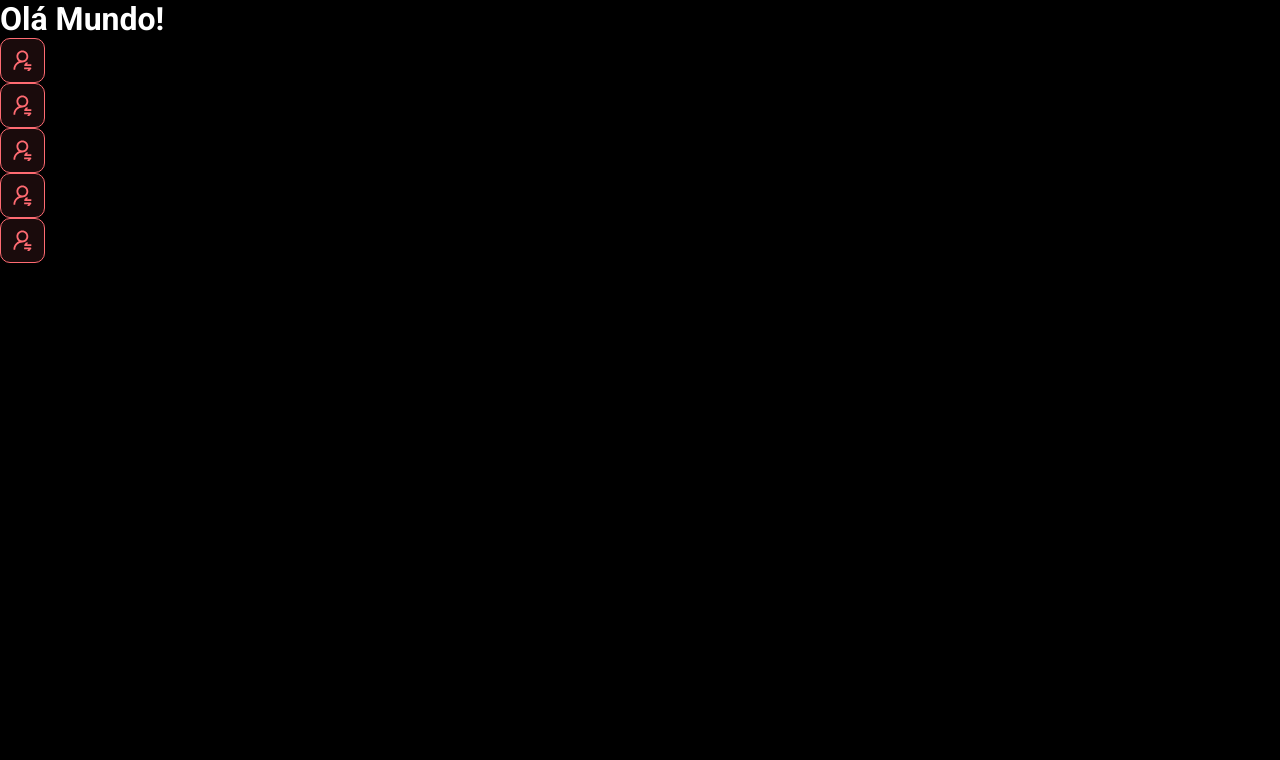
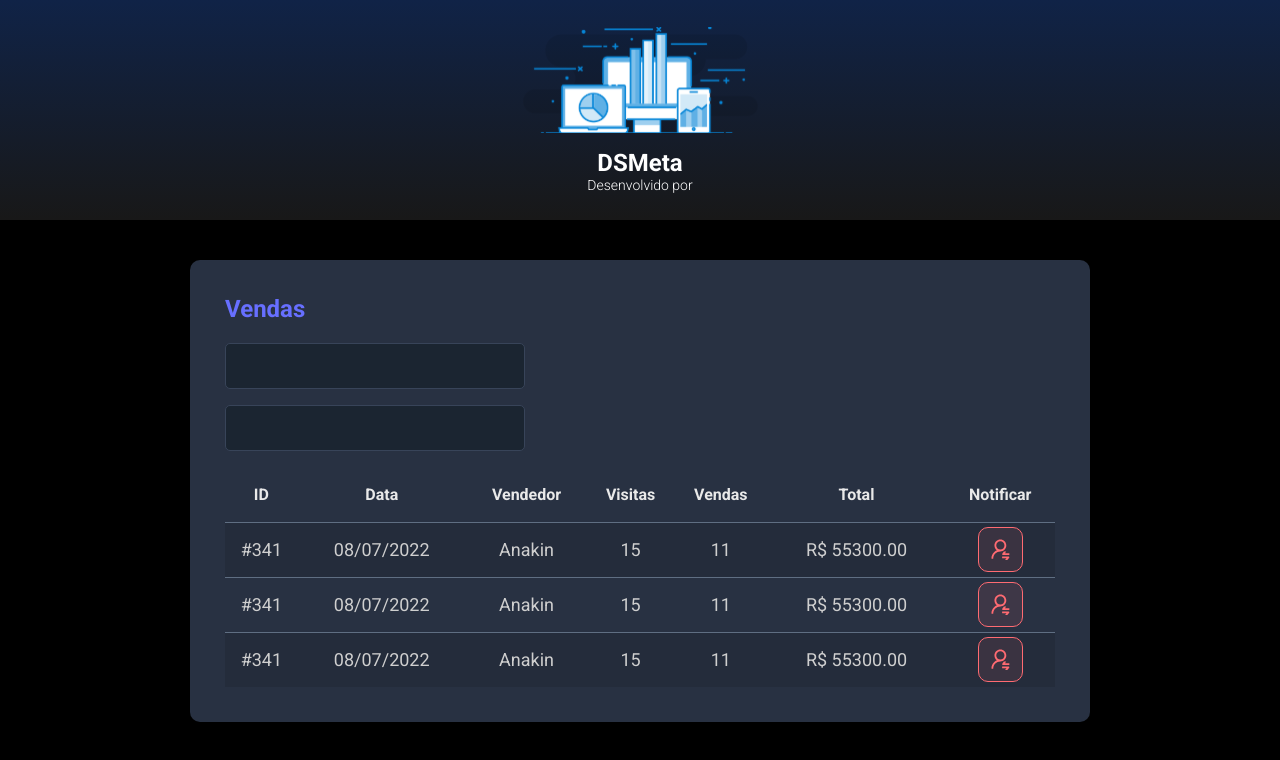
Before and after one commit to Lucas-ns/dsmeta, a React (Vite) app in the folder frontend/: page / in a window 1280 px wide. Shown: the top 760 px of the page. Built offline with nearby package versions, Linux system fonts and the light colour scheme.

Commit message:
Other components

```diff
--- a/frontend/src/App.tsx
+++ b/frontend/src/App.tsx
@@ -1,14 +1,18 @@
 import NotificationButton from "./components/NotificationButton"
+import Header from "./components/Header"
+import SalesCard from "./components/SalesCard"
 
 function App() {
   return (
     <>
-      <h1>Olá Mundo!</h1>
-      <NotificationButton></NotificationButton>
-      <NotificationButton></NotificationButton>
-      <NotificationButton></NotificationButton>
-      <NotificationButton></NotificationButton>
-      <NotificationButton></NotificationButton>
+      <Header></Header>
+      <main>
+        <section id="sales">
+          <div className="dsmeta-container">
+            <SalesCard />
+          </div>
+        </section>
+      </main>
     </>
   )
 }
--- /dev/null
+++ b/frontend/src/components/Header/index.tsx
@@ -0,0 +1,22 @@
+import logo from '../../assets/img/logo.svg'
+
+import './styles.css'
+
+function Header() {
+    return (
+      <>
+        <header>
+            <div className="dsmeta-logo-container">
+                <img src={ logo } alt="DSMeta" />
+                <h1>DSMeta</h1>
+                <p>
+                    Desenvolvido por
+                    <a href="https://www.linkedin.com/lucas"></a>
+                </p>
+            </div>
+        </header>
+      </>
+    )
+  }
+
+  export default Header
--- /dev/null
+++ b/frontend/src/components/Header/styles.css
@@ -0,0 +1,27 @@
+header {
+    background: linear-gradient(180deg, #102347 0%, #181818 100%);
+    height: 220px;
+    display: flex;
+    align-items: center;
+    justify-content: center;
+}
+
+.dsmeta-logo-container {
+    display: flex;
+    flex-direction: column;
+    align-items: center;
+}
+
+.dsmeta-logo-container img {
+    width: 235px;
+}
+
+.dsmeta-logo-container h1 {
+    margin-top: 15px;
+    font-size: 24px;
+}
+
+.dsmeta-logo-container p {
+    font-size: 14px;
+    font-weight: 300;
+}
--- /dev/null
+++ b/frontend/src/components/SalesCard/index.tsx
@@ -0,0 +1,79 @@
+import NotificationButton from '../NotificationButton'
+import './styles.css'
+
+function SalesCard() {
+  return (
+      <div className="dsmeta-card">
+            <h2 className="dsmeta-sales-title">Vendas</h2>
+            <div>
+              <div className="dsmeta-form-control-container">
+                <input className="dsmeta-form-control" type="text" />
+              </div>
+              <div className="dsmeta-form-control-container">
+                <input className="dsmeta-form-control" type="text" />
+              </div>
+            </div>
+
+            <div>
+              <table className="dsmeta-sales-table">
+                <thead>
+                  <tr>
+                    <th className="show992">ID</th>
+                    <th className="show576">Data</th>
+                    <th>Vendedor</th>
+                    <th className="show992">Visitas</th>
+                    <th className="show992">Vendas</th>
+                    <th>Total</th>
+                    <th>Notificar</th>
+                  </tr>
+                </thead>
+                <tbody>
+                  <tr>
+                    <td className="show992">#341</td>
+                    <td className="show576">08/07/2022</td>
+                    <td>Anakin</td>
+                    <td className="show992">15</td>
+                    <td className="show992">11</td>
+                    <td>R$ 55300.00</td>
+                    <td>
+                      <div className="dsmeta-red-btn-container">
+                        <NotificationButton></NotificationButton>
+                      </div>
+                    </td>
+                  </tr>
+                  <tr>
+                    <td className="show992">#341</td>
+                    <td className="show576">08/07/2022</td>
+                    <td>Anakin</td>
+                    <td className="show992">15</td>
+                    <td className="show992">11</td>
+                    <td>R$ 55300.00</td>
+                    <td>
+                      <div className="dsmeta-red-btn-container">
+                        <NotificationButton></NotificationButton>
+                      </div>
+                    </td>
+                  </tr>
+                  <tr>
+                    <td className="show992">#341</td>
+                    <td className="show576">08/07/2022</td>
+                    <td>Anakin</td>
+                    <td className="show992">15</td>
+                    <td className="show992">11</td>
+                    <td>R$ 55300.00</td>
+                    <td>
+                      <div className="dsmeta-red-btn-container">
+                        <NotificationButton></NotificationButton>
+                      </div>
+                    </td>
+                  </tr>
+                </tbody>
+
+              </table>
+            </div>
+
+          </div>
+  )
+}
+
+export default SalesCard
--- /dev/null
+++ b/frontend/src/components/SalesCard/styles.css
@@ -0,0 +1,97 @@
+.dsmeta-card {
+    background-color: #283142;
+    border-radius: 10px;
+    padding: 30px 10px;
+  }
+
+  .dsmeta-sales-title {
+    color: #676fff;
+    font-size: 24px;
+    margin-bottom: 20px;
+  }
+
+  .dsmeta-form-control-container {
+    margin-bottom: 16px;
+    max-width: 300px;
+  }
+
+  .dsmeta-form-control {
+    width: 100%;
+    height: 46px;
+    background-color: #1b2531;
+    border: 1px solid #384459;
+    border-radius: 5px;
+    color: #9aaabe;
+    padding: 0 20px;
+    font-size: 18px;
+  }
+
+  .dsmeta-sales-table {
+    width: 100%;
+    border-spacing: 0;
+    border-collapse: collapse;
+  }
+
+  .dsmeta-sales-table thead {
+    height: 55px;
+    font-size: 16px;
+    color: #e9e9e9;
+    font-weight: 700;
+  }
+
+  .dsmeta-sales-table tbody {
+    font-size: 14px;
+    font-weight: 400;
+    color: #cfcfcf;
+    text-align: center;
+  }
+
+  .dsmeta-sales-table tbody tr {
+    height: 74px;
+    border-top: 1px solid #5f6e82;
+  }
+
+  .dsmeta-sales-table tbody tr:hover > td {
+    background-color: #384459;
+  }
+
+  .dsmeta-sales-table tbody tr:nth-child(odd) {
+    background-color: #242c3b;
+  }
+
+
+  .dsmeta-red-btn img {
+      width: 19px;
+  }
+
+  .show576 {
+      display: none;
+  }
+
+  .show992 {
+      display: none;
+  }
+
+  @media (min-width: 576px) {
+      .show576 {
+          display: table-cell;
+      }
+
+      .dsmeta-card {
+          padding: 35px;
+      }
+
+      .dsmeta-sales-table tbody tr {
+          height: 55px;
+      }
+
+      .dsmeta-sales-table tbody {
+          font-size: 18px;
+      }
+  }
+
+  @media (min-width: 992px) {
+      .show992 {
+          display: table-cell;
+      }
+  }
--- a/frontend/src/index.css
+++ b/frontend/src/index.css
@@ -1,18 +1,21 @@
-@import url('https://fonts.googleapis.com/css2?family=Roboto:wght@300;400;700&display=swap');
+@import url("https://fonts.googleapis.com/css2?family=Roboto:wght@300;400;700&display=swap");
 
 * {
-    font-family: 'Roboto', sans-serif;
+  font-family: "Roboto", sans-serif;
   box-sizing: border-box;
   margin: 0;
   padding: 0;
 }
 
-body, html {
+body,
+html {
   background-color: #000;
   color: #fff;
 }
 
-a, a:hover, a:visited {
+a,
+a:hover,
+a:visited {
   color: unset;
   text-decoration: none;
 }
@@ -44,3 +47,131 @@
   font-size: 14px;
   font-weight: 300;
 }
+
+.dsmeta-card {
+  background-color: #283142;
+  border-radius: 10px;
+  padding: 30px 10px;
+}
+
+.dsmeta-container {
+  width: 100%;
+  max-width: 900px;
+  margin: 0 auto;
+}
+
+#sales {
+  padding: 40px 10px;
+}
+
+.dsmeta-sales-title {
+  color: #676fff;
+  font-size: 24px;
+  margin-bottom: 20px;
+}
+
+.dsmeta-form-control-container {
+  margin-bottom: 16px;
+  max-width: 300px;
+}
+
+.dsmeta-form-control {
+  width: 100%;
+  height: 46px;
+  background-color: #1b2531;
+  border: 1px solid #384459;
+  border-radius: 5px;
+  color: #9aaabe;
+  padding: 0 20px;
+  font-size: 18px;
+}
+
+.dsmeta-sales-table {
+  width: 100%;
+  border-spacing: 0;
+  border-collapse: collapse;
+}
+
+.dsmeta-sales-table thead {
+  height: 55px;
+  font-size: 16px;
+  color: #e9e9e9;
+  font-weight: 700;
+}
+
+.dsmeta-sales-table tbody {
+  font-size: 14px;
+  font-weight: 400;
+  color: #cfcfcf;
+  text-align: center;
+}
+
+.dsmeta-sales-table tbody tr {
+  height: 74px;
+  border-top: 1px solid #5f6e82;
+}
+
+.dsmeta-sales-table tbody tr:hover > td {
+  background-color: #384459;
+}
+
+.dsmeta-sales-table tbody tr:nth-child(odd) {
+  background-color: #242c3b;
+}
+
+.dsmeta-red-btn-container {
+    display: flex;
+    justify-content: center;
+}
+
+.dsmeta-red-btn {
+  height: 45px;
+  width: 45px;
+  background: rgba(255, 107, 114, 0.1);
+  border: 1px solid #ff6b72;
+  border-radius: 10px;
+  display: flex;
+  align-items: center;
+  justify-content: center;
+  cursor: pointer;
+}
+
+.dsmeta-red-btn img {
+    width: 19px;
+}
+
+.show576 {
+    display: none;
+}
+
+.show992 {
+    display: none;
+}
+
+@media (min-width: 576px) {
+    .show576 {
+        display: table-cell;
+    }
+
+    .dsmeta-card {
+        padding: 35px;
+    }
+
+    .dsmeta-sales-table tbody tr {
+        height: 55px;
+    }
+
+    .dsmeta-sales-table tbody {
+        font-size: 18px;
+    }
+}
+
+@media (min-width: 992px) {
+    .show992 {
+        display: table-cell;
+    }
+}
+
+#sales {
+    padding: 40px 10px;
+}
```
Also changed, not shown: frontend/src/assets/img/logo.svg (added). Lines whose indentation alone changed are shown as unchanged.
